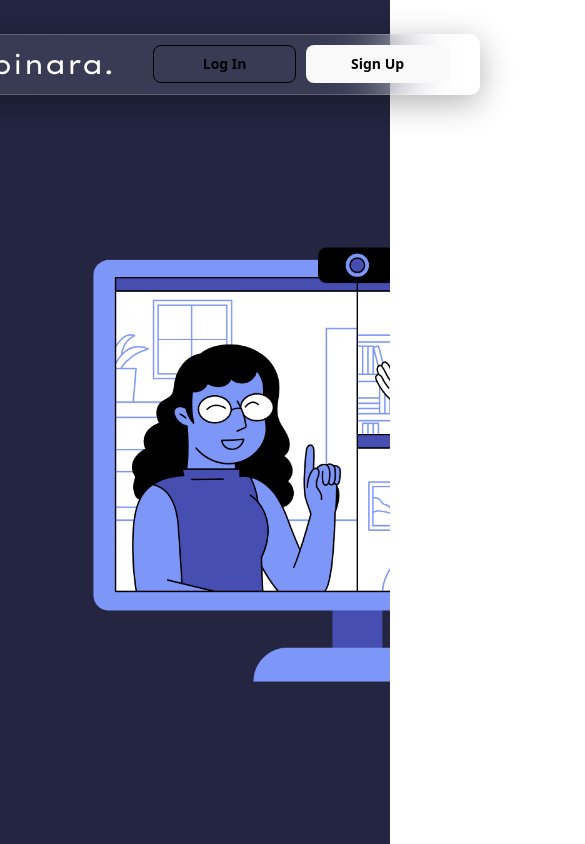
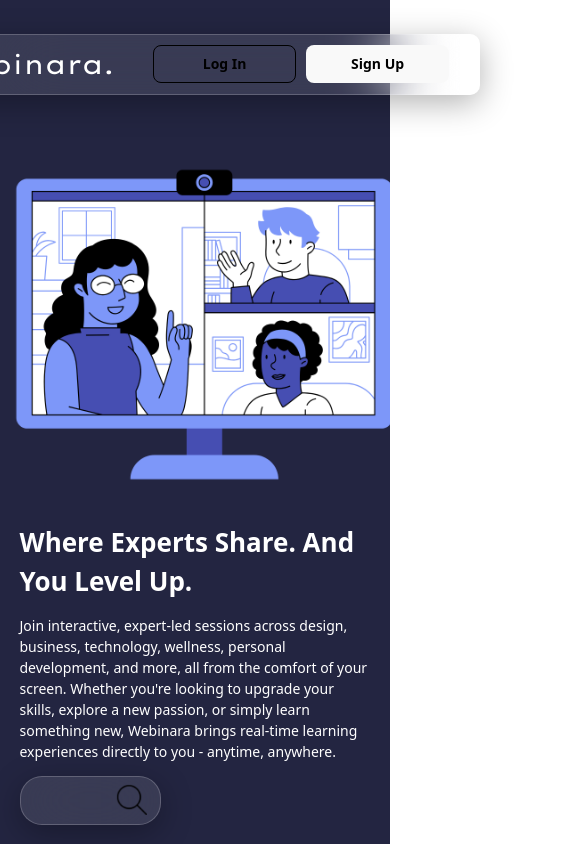
Before and after one commit to Dia505/WebinaraFrontend, a React (Vite) app: page / in a window 390 px wide. Shown: the top 844 px of the page, 585 px wide, since content can reach past the window. Built offline with nearby package versions, Linux system fonts and the light colour scheme; no server answers.

Commit message:
Responsiveness

```diff
--- a/package.json
+++ b/package.json
@@ -4,7 +4,7 @@
   "version": "0.0.0",
   "type": "module",
   "scripts": {
-    "dev": "vite",
+    "dev": "vite --host",
     "build": "vite build",
     "lint": "eslint .",
     "preview": "vite preview"
--- a/src/components/css_files/admin_profile/admin_profile_edit_form.css
+++ b/src/components/css_files/admin_profile/admin_profile_edit_form.css
@@ -86,3 +86,13 @@ input:-webkit-autofill {
     font-size: 15px;
     width: 14vw;
 }
+
+@media (max-width: 1060px) {
+    .admin-edit-profile-form {
+        margin-left: 0px;
+    }
+
+    .admin-edit-profile-cancel-btn, .admin-edit-profile-update-btn {
+        width: 100px;
+    }
+}
--- a/src/components/css_files/explore/explore_webinar_grid.css
+++ b/src/components/css_files/explore/explore_webinar_grid.css
@@ -6,3 +6,15 @@
     width: 100%;
     box-sizing: border-box;
 }
+
+@media (max-width: 1200px) {
+    .explore-webinars-div {
+        grid-template-columns: repeat(2, 1fr);
+    }
+}
+
+@media (max-width: 768px) {
+    .explore-webinars-div {
+        grid-template-columns: repeat(1, 1fr);
+    }
+}
--- a/src/components/css_files/user_profile/user_profile_edit_form.css
+++ b/src/components/css_files/user_profile/user_profile_edit_form.css
@@ -199,8 +199,13 @@ select {
         align-items: center;
     }
 
-    .user-edit-profile-cancel-btn, .user-edit-profile-update-btn {
+    .user-edit-profile-cancel-btn,
+    .user-edit-profile-update-btn {
         width: 20vw;
+    }
+
+    .user-edit-profile-form {
+        padding-bottom: 10vh;
     }
 }
 
--- a/src/components/css_files/view_webinar/book_seats_form.css
+++ b/src/components/css_files/view_webinar/book_seats_form.css
@@ -103,7 +103,7 @@ input {
     font-weight: bold;
     transition: background-color 0.3s ease-in-out 0s;
     margin-left: 2vw;
-    width: 10vw;
+    width: 150px;
 }
 
 .booking-form-button:hover {
@@ -133,8 +133,8 @@ input {
     }
 }
 
-@media (max-width: 564px) {
-    .booking-form-close-btn {
-        margin-left: 75vw;
+@media (max-width: 530px) {
+    .booking-form-btn-div {
+        margin-left: 0vw;
     }
 }
--- a/src/core/css_files/private/admin/admin_profile.css
+++ b/src/core/css_files/private/admin/admin_profile.css
@@ -52,3 +52,13 @@ body {
     color: #666666;
     font-size: 18px;
 }
+
+@media (max-width: 1060px) {
+    .admin-profile-main-div {
+        margin-left: 0px;
+    }
+
+    .admin-profile-title-btn-div {
+        gap: 30vw;
+    }
+}
--- a/src/core/css_files/private/admin/dashboard.css
+++ b/src/core/css_files/private/admin/dashboard.css
@@ -148,14 +148,56 @@ body {
 }
 
 .method-get {
-  background-color: #d4edda;
+    background-color: #d4edda;
 }
+
 .method-post {
-  background-color: #fff3cd;
+    background-color: #fff3cd;
 }
+
 .method-put {
-  background-color: #cce5ff;
+    background-color: #cce5ff;
 }
+
 .method-delete {
-  background-color: #f8d7da;
+    background-color: #f8d7da;
 }
+
+@media (max-width: 1150px) {
+    .dashboard-insights-div {
+        margin-left: 13vw;
+    }
+}
+
+@media (max-width: 1060px) {
+    .admin-side-bar-div {
+        display: none;
+    }
+
+    .dashboard-main-div {
+        margin-left: 5vw;
+    }
+}
+
+@media (max-width: 700px) {
+    .dashboard-insights-div {
+        flex-direction: column;
+    }
+
+    .dashboard-insight {
+        display: flex;
+        flex-direction: column;
+        border-radius: 15px;
+        border: 2px solid #7d97f9;
+        background-color: #232541;
+        align-items: center;
+        height: 200px;
+        width: 100%;
+    }
+}
+
+@media (max-width: 600px) {
+    .dashboard-create-admin-btn {
+        height: 70px;
+    }
+}
--- a/src/core/css_files/private/admin/webinars.css
+++ b/src/core/css_files/private/admin/webinars.css
@@ -43,7 +43,6 @@ body {
     font-size: 17px;
     transition: background-color 0.3s ease-in-out 0s;
     margin-left: 2vw;
-    height: 50px;
     padding-left: 40px;
     padding-right: 40px;
 }
@@ -123,7 +122,7 @@ body {
 
 @media (max-width: 1436px) {
     .webinars-grid {
-        gap: 0px;
+        gap: 2vw;
     }
 }
 
--- a/src/core/css_files/private/user/my_bookings.css
+++ b/src/core/css_files/private/user/my_bookings.css
@@ -71,5 +71,7 @@ body {
     .my-bookings-main-section {
         padding-left: 5vw;
         padding-right: 5vw;
+        padding-top: 0px;
+        margin-top: -15vh;
     }
 }
--- a/src/core/css_files/public/explore.css
+++ b/src/core/css_files/public/explore.css
@@ -147,3 +147,22 @@ select option {
 .no-results-message {
     color: black;
 }
+
+@media (max-width: 1200px) {
+    .no-results-img {
+        height: 40vw;
+    }
+}
+
+@media (max-width: 850px) {
+    .explore-filter-level1 {
+        flex-wrap: wrap;
+        padding-left: 15vh;
+    }
+}
+
+@media (max-width: 650px) {
+    .no-results-img {
+        height: 60vw;
+    }
+}
--- a/src/core/css_files/public/home.css
+++ b/src/core/css_files/public/home.css
@@ -26,7 +26,7 @@ input {
 
 .home-img {
     height: 80vh;
-    margin-top: 15vh;
+    margin-top: 20vh;
     margin-left: 5vw;
 }
 
@@ -138,6 +138,61 @@ input {
     }
 }
 
+@media (max-width: 1130px) {
+    .home-img {
+        height: 54.5vw;
+    }
+
+    .home-title {
+        font-size: 30px;
+    }
+
+    .home-subtitle {
+        font-size: 16px;
+    }
+}
+
+@media (max-width: 965px) {
+    .home-top-section {
+        align-items: center;
+    }
+
+    .home-img {
+        margin-top: 0vh;
+    }
+
+    .home-title-div {
+        margin-top: 0vh;
+    }
+}
+
+@media (max-width: 800px) {
+    .home-top-section {
+        flex-direction: column;
+    }
+
+    .home-img {
+        margin-top: 10vh;
+        height: 57vh;
+    }
+
+    .home-subtitle {
+        width: 90vw;
+    }
+
+    .home-search-bar {
+        margin-top: 0vh;
+    }
+
+    .home-search-icon {
+        margin-top: 1vh;
+    }
+
+    .home-title-div {
+        margin-top: -5vh;
+    }
+}
+
 @media (max-width: 720px) {
     .home-about-img {
         height: 58vw;
@@ -166,4 +221,17 @@ input {
     .home-about-subtitle {
         width: 90vw;
     }
+
+    .home-title-div {
+        padding-left: 4vh;
+        padding-right: 4vh;
+    }
+
+    .home-title {
+        font-size: 26px;
+    }
+
+    .home-subtitle {
+        font-size: 14px;
+    }
 }
--- a/src/core/css_files/public/view_webinar.css
+++ b/src/core/css_files/public/view_webinar.css
@@ -103,7 +103,6 @@ body {
     width: 20vw;
     height: 7vh;
     outline: none;
-
 }
 
 .view-webinar-fully-booked-div {
@@ -234,3 +233,79 @@ body {
     border-radius: 20px;
     padding-bottom: 50px;
 }
+
+@media (max-width: 1110px) {
+    .webinar-details-img {
+        width: 70vw;
+    }
+}
+
+@media (max-width: 1020px) {
+    .view-webinar-top-section {
+        padding-left: 3vw;
+    }
+}
+
+@media (max-width: 1000px) {
+    .view-webinar-host-inner-div {
+        flex-direction: column;
+    }
+
+    .view-webinar-host-img {
+        height: 100%;
+        width: 100%;
+        border-radius: 10px;
+        object-fit: cover;
+        object-position: center;
+    }
+
+    .view-webinar-host-bio {
+        width: 55vw;
+    }
+}
+
+@media (max-width: 875px) {
+    .view-webinar-details {
+        flex-wrap: wrap;
+        gap: 3vw;
+        padding-right: 4vw;
+    }
+
+    .view-webinar-top-section {
+        padding-top: 15vh;
+        height: 50vh;
+    }
+}
+
+@media (max-width: 860px) {
+    .webinar-details-img {
+        height: 60vw;
+    }
+
+    .view-webinar-subtitle-btn-div {
+        flex-direction: column;
+        gap: 0vw;
+        align-items: end;
+        padding-left: 10vw;
+        padding-right: 10vw;
+    }
+}
+
+@media (max-width: 800px) {
+    .view-webinar-host-div {
+        margin-left: 6vw;
+    }
+}
+
+@media (max-width: 720px) {
+    .view-webinar-form-modal {
+        max-width: 600px;
+        width: 80%;
+    }
+}
+
+@media (max-width: 590px) {
+    .view-webinar-ticket-btn {
+        width: 150px;
+    }
+}
```
